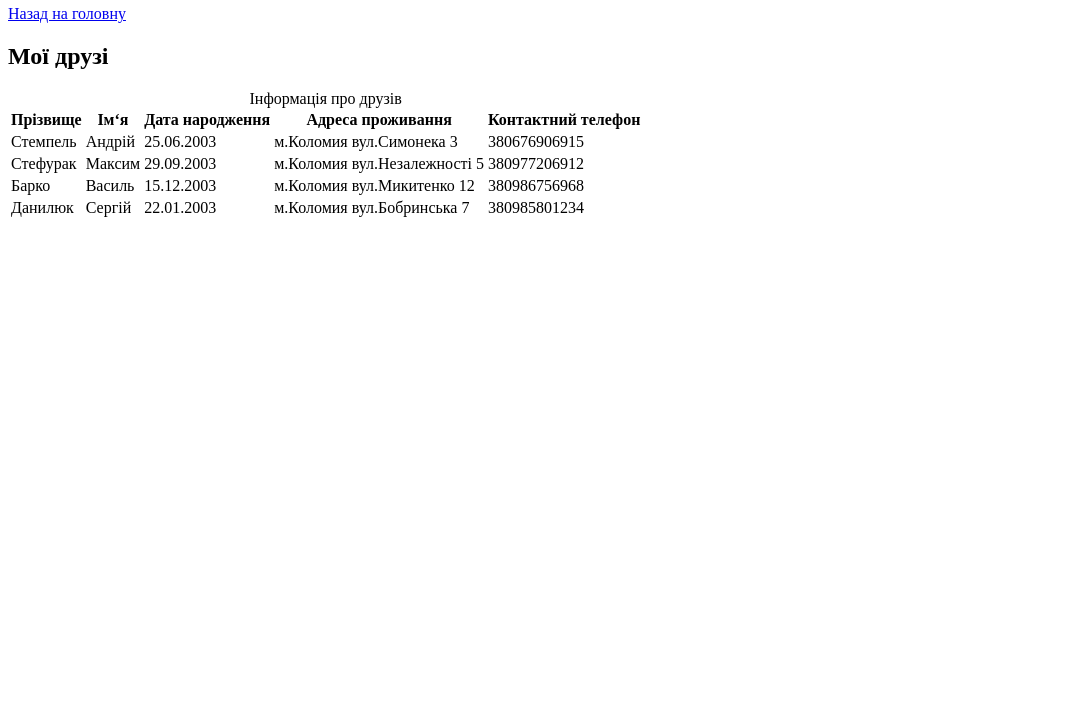
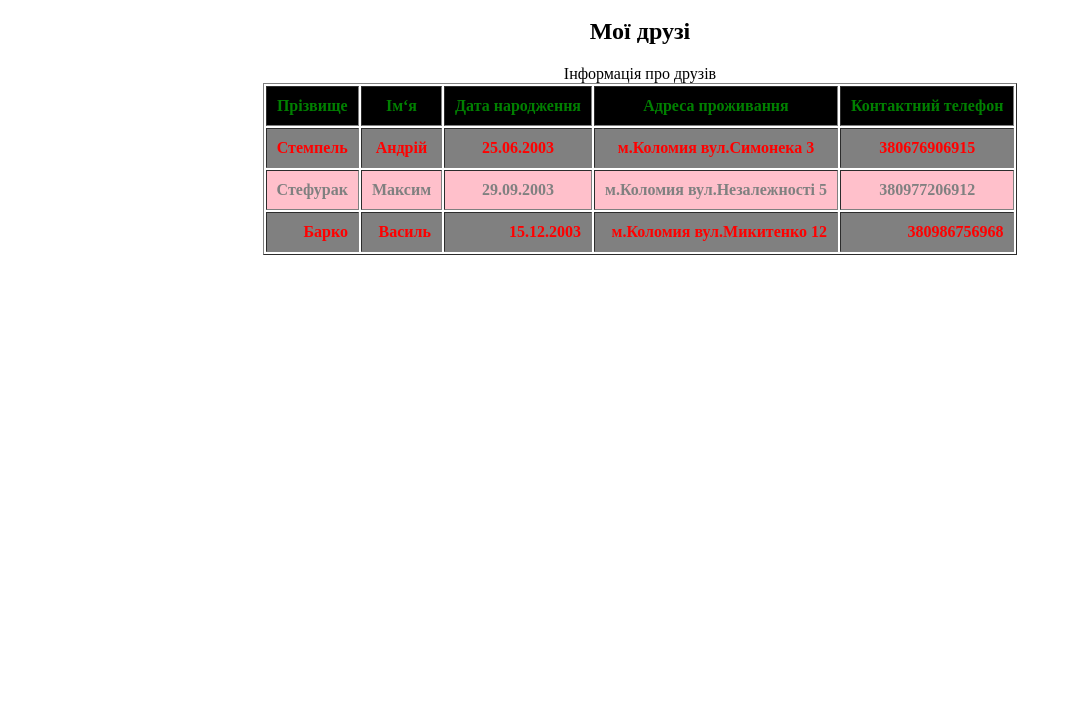
Before and after one commit to nazarskilskiy/nazarskilskiy.github.io, a plain HTML site: page friends.html in a window 1280 px wide. Shown: the part 75-800 px from the top of the page, without its empty margins (0-1072 px from the left). Drawn offline with Linux system fonts and the light colour scheme.

Commit message:
Update friends.html

```diff
--- a/friends.html
+++ b/friends.html
@@ -2,49 +2,84 @@
 <html>
 <head>
 <title>friends.html</title>
+<style type="text/css">
+h1{
+text-align: center;
+font-size: 22px;
+}
+.maf{
+font-style: italic;
+}
+h2{
+text-align: center;
+}
+#klj
+ {
+  text-align:center;
+  font-weight:bold;
+ }
+ .vtk
+{
+background-color:grey;
+color:red;
+}
+.ny
+{
+background-color:pink;
+color:grey;
+}
+
+.dfn
+ {
+ background-color:black;
+color:green;
+ }
+.bi{
+text-align:right;
+}
+
+
+</style>
 </head>
 <body>
+<div>
+
  <h1>Друзі Скільського Назара Михайловича</h1>
- <a href="index.html">Назад на головну</a>
+ <a href="index.html"" class="maf">Назад на головну</a>
  <h2>Мої друзі</h2>
-<div>
-  <table>
+
+ <table cellpadding="10" border="1" align="center">
+
     <caption>Інформація про друзів</caption>
-   <tr>
+  <tr class="dfn" id="klj">
      <th>Прізвище</th>
      <th>Ім‘я</th>
      <th>Дата народження</th>
      <th>Адреса проживання</th>
      <th>Контактний телефон</th>
    </tr>
-   <tr>
+  <tr id="klj" class="vtk">
      <td>Стемпель</td>
       <td>Андрій</td>
       <td>25.06.2003</td>
        <td>м.Коломия вул.Симонека 3</td>
         <td>380676906915</td>
      </tr>
-   <tr>
+   <tr class="ny" id="klj">
      <td>Стефурак</td>
       <td>Максим</td>
       <td>29.09.2003</td>
        <td>м.Коломия вул.Незалежності 5</td>
         <td>380977206912</td>
      </tr>
-   <tr>
-     <td>Барко</td>
-      <td>Василь</td>
-      <td>15.12.2003</td>
-       <td>м.Коломия вул.Микитенко 12</td>
-        <td>380986756968</td>
+   <tr id="klj" class="vtk">
+     <td class="bi">Барко</td>
+      <td class="bi">Василь</td>
+      <td class="bi">15.12.2003</td>
+       <td class="bi">м.Коломия вул.Микитенко 12</td>
+        <td class="bi">380986756968</td>
       </tr>
-   <tr>
-     <td>Данилюк</td>
-      <td>Сергій</td>
-      <td>22.01.2003</td>
-       <td>м.Коломия вул.Бобринська 7</td>
-        <td>380985801234</td>
-    </tr>
+
 </table>
    </div>
   </body>
```
